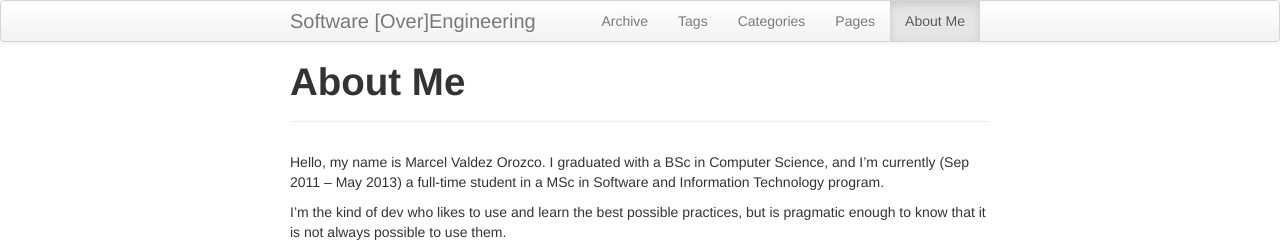
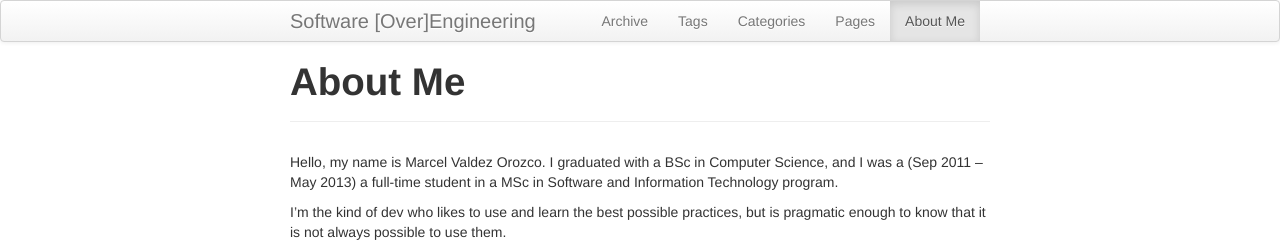
Before and after one commit to marcel-valdez/marcel-valdez.github.io, a plain HTML site: page about/index.html in a window 1280 px wide. Shown: the top 242 px of the page. Drawn offline with Linux system fonts and the light colour scheme; a script that the page names is missing.

Commit message:
Minor temp fix.

```diff
--- a/about/index.html
+++ b/about/index.html
@@ -60,7 +60,7 @@
 
 <div class="row-fluid">
   <div class="span12">
-    <p>Hello, my name is Marcel Valdez Orozco. I graduated with a BSc in Computer Science, and I’m currently (Sep 2011 – May 2013) a full-time student in a MSc in Software and Information Technology program.</p>
+    <p>Hello, my name is Marcel Valdez Orozco. I graduated with a BSc in Computer Science, and I was a (Sep 2011 – May 2013) a full-time student in a MSc in Software and Information Technology program.</p>
 
 <p>I’m the kind of dev who likes to use and learn the best possible practices, but is pragmatic enough to know that it is not always possible to use them.</p>
 
```
